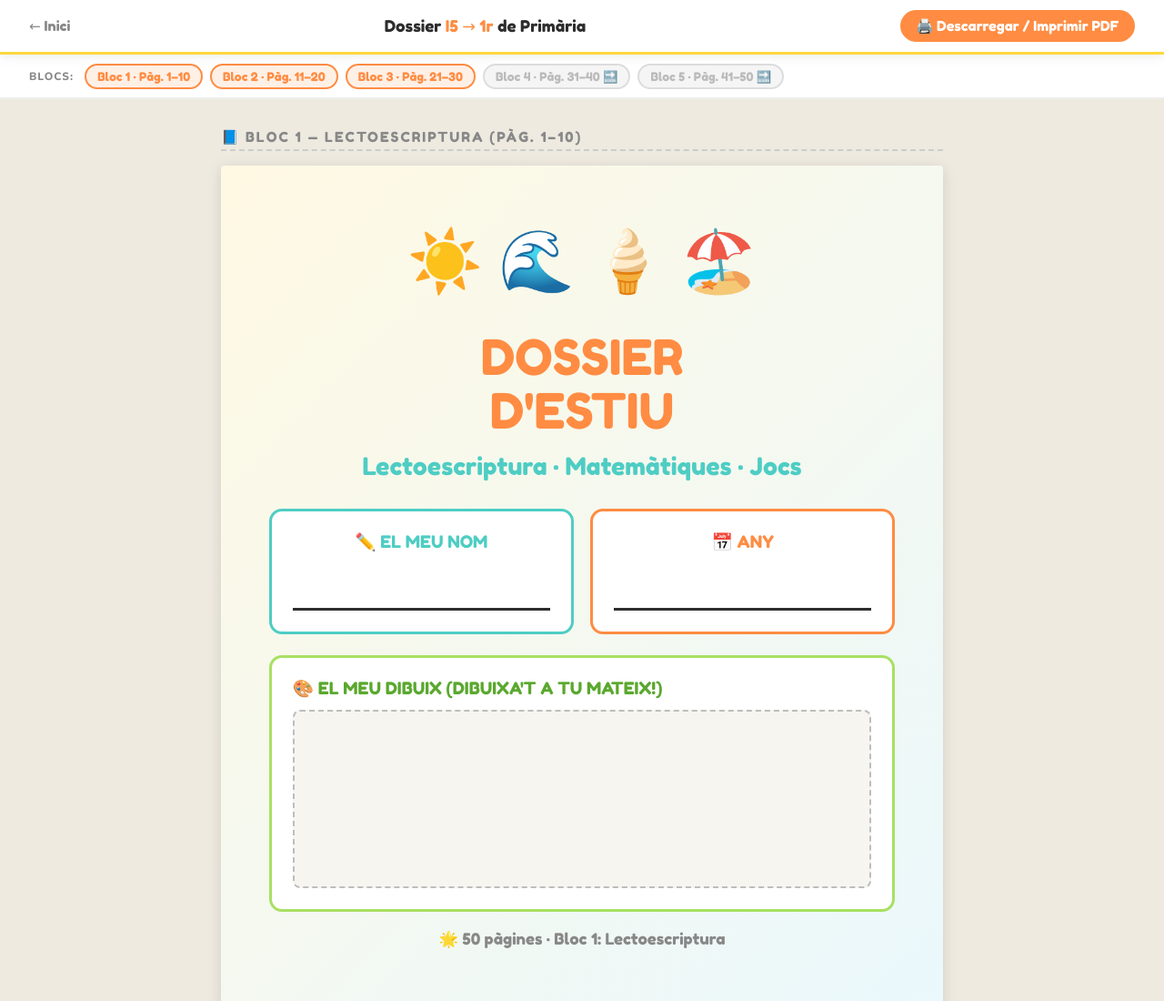
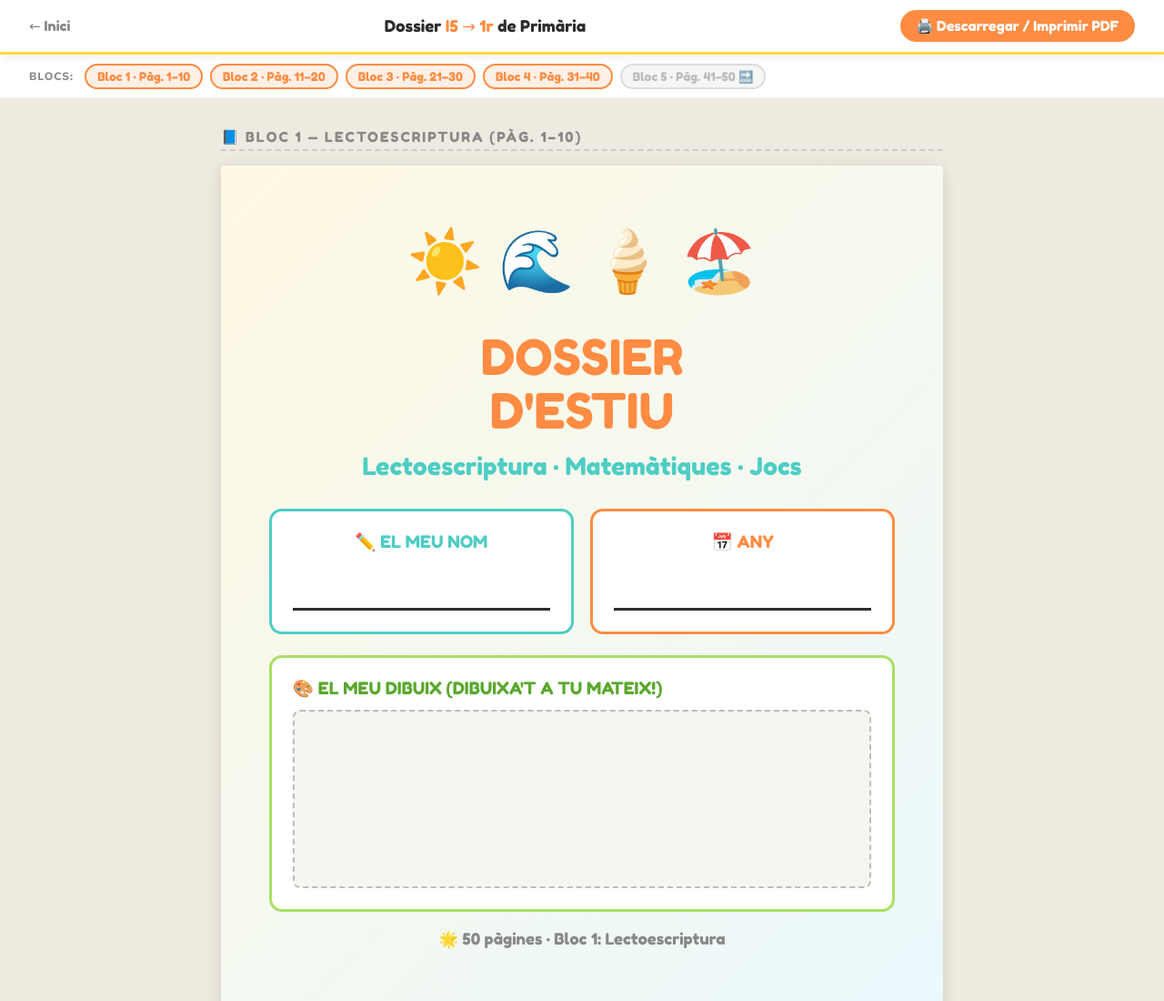
Before and after one commit to AlbertGodina/dossiersestiu, a plain HTML site: page dossiers/i5-1r/index.html in a window 1280 px wide. Shown: the top 1100 px of the page at 91% size. Drawn offline with nearby package versions, Linux system fonts and the light colour scheme.

Commit message:
Change Bloc 4 from span to anchor element

```diff
--- a/dossiers/i5-1r/index.html
+++ b/dossiers/i5-1r/index.html
@@ -390,7 +390,7 @@
   <a class="bloc-pill fet" href="#bloc1">Bloc 1 · Pàg. 1–10</a>
   <a class="bloc-pill fet" href="#bloc2">Bloc 2 · Pàg. 11–20</a>
   <a class="bloc-pill fet" href="#bloc3">Bloc 3 · Pàg. 21–30</a>
-  <span class="bloc-pill aviat">Bloc 4 · Pàg. 31–40 🔜</span>
+  <a class="bloc-pill fet" href="#bloc4">Bloc 4 · Pàg. 31–40</a>
   <span class="bloc-pill aviat">Bloc 5 · Pàg. 41–50 🔜</span>
 </div>
 
```
